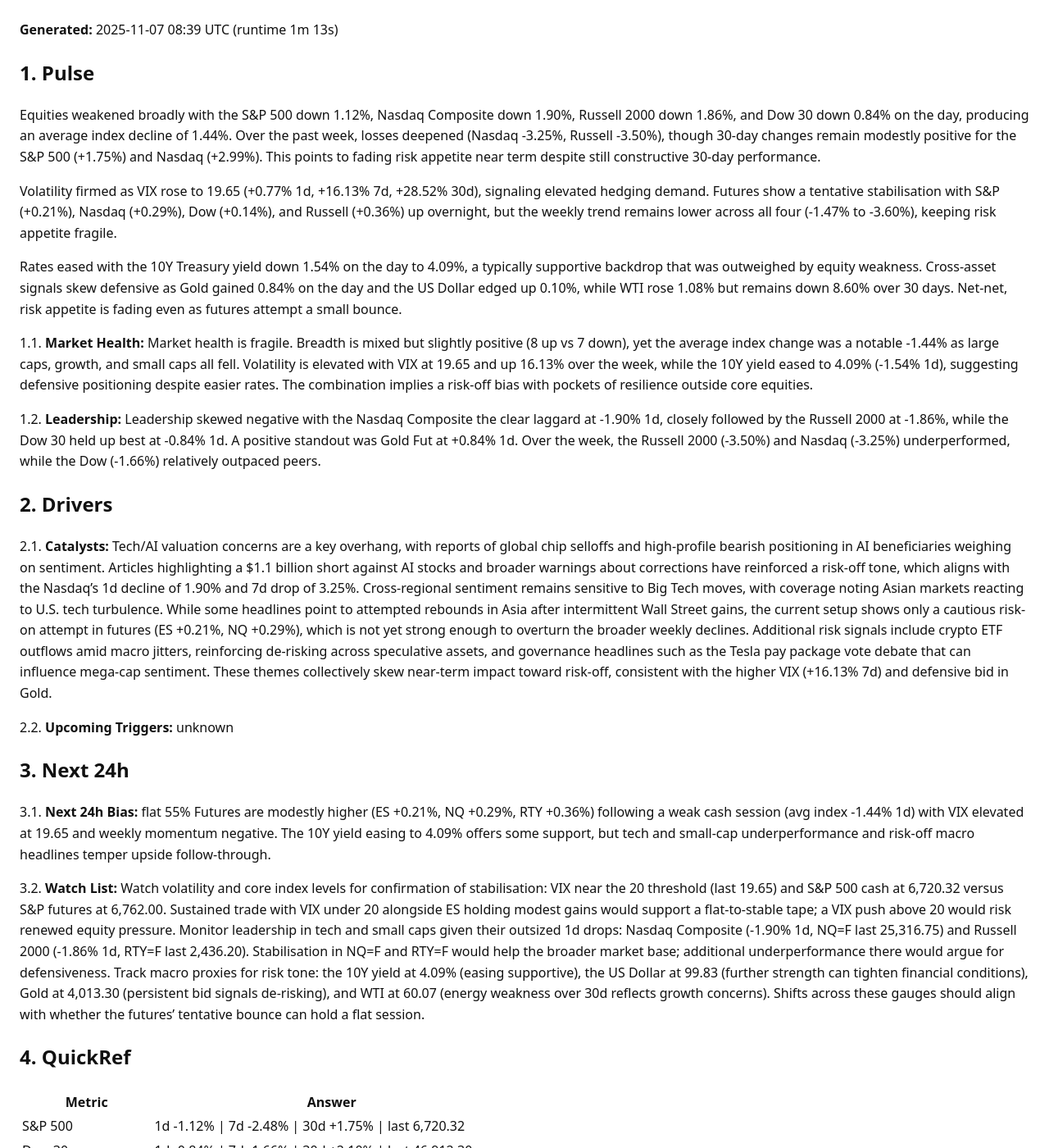
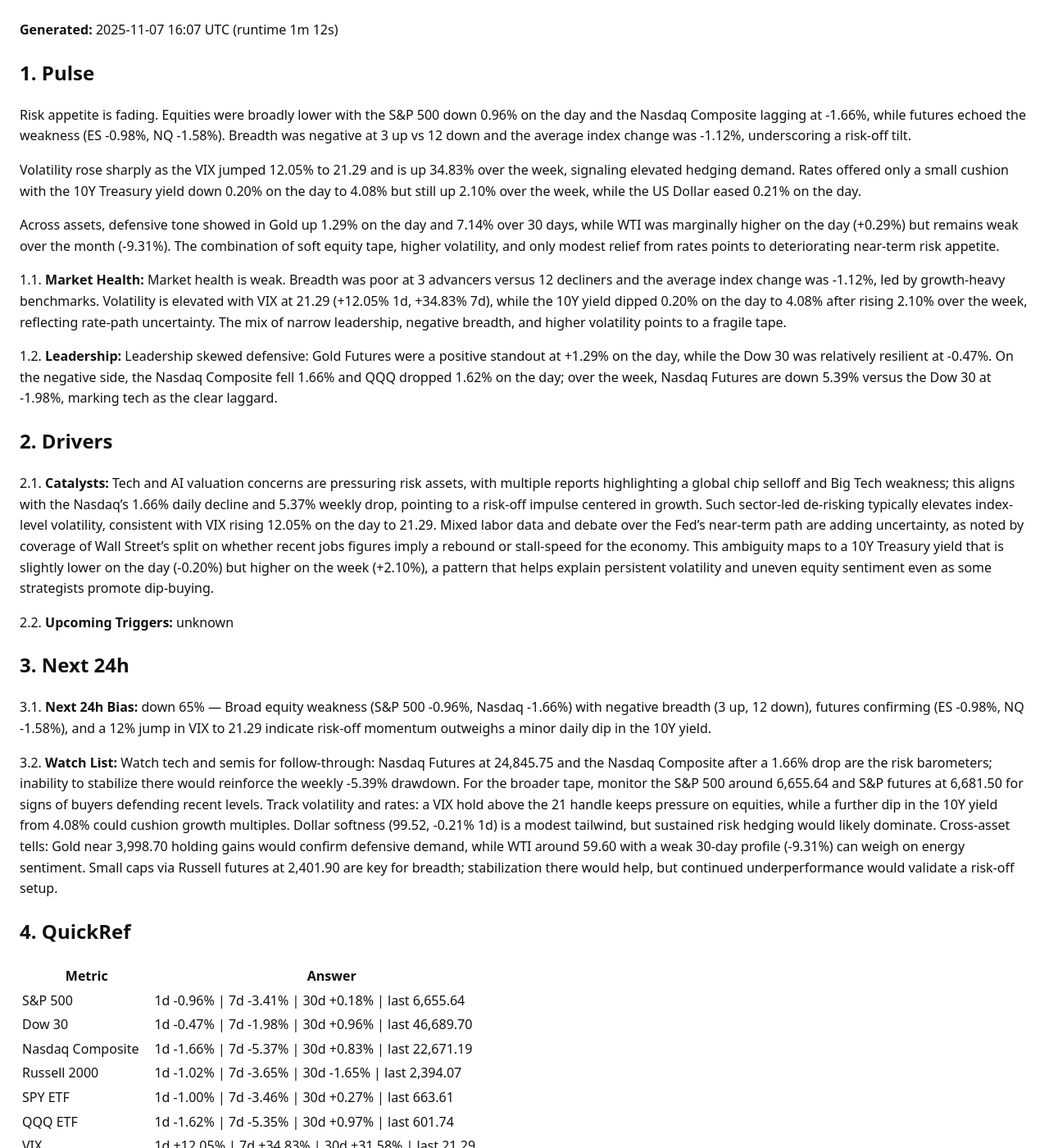
Before and after one commit to ryness/stonks, a Jekyll site: the page built from _reports/GODSEYE.md, in a window 1280 px wide and 1400 px high. Shown: the whole window at 82% size. Built offline with Jekyll 4.4.1, drawn with Linux system fonts in a browser that asks for light colours; some of the changed text lies outside the part shown.

Commit message:
Update report: Godseye

```diff
--- a/_reports/GODSEYE.md
+++ b/_reports/GODSEYE.md
@@ -3,34 +3,34 @@ layout: default
 title: "GodsEye Market Report"
 ticker: "GODSEYE"
 date: 2025-11-07
-generated_at: 2025-11-07T08:39:42.288608+00:00
-runtime_seconds: 73.03
+generated_at: 2025-11-07T16:07:28.939821+00:00
+runtime_seconds: 72.11
 raw_markdown: |
-  **Generated:** <time class="js-local-time" datetime="2025-11-07T08:39:42.288608+00:00">2025-11-07 08:39 UTC</time> (runtime 1m 13s)
+  **Generated:** <time class="js-local-time" datetime="2025-11-07T16:07:28.939821+00:00">2025-11-07 16:07 UTC</time> (runtime 1m 12s)
 
   ## 1. Pulse
 
-  Equities weakened broadly with the S&P 500 down 1.12%, Nasdaq Composite down 1.90%, Russell 2000 down 1.86%, and Dow 30 down 0.84% on the day, producing an average index decline of 1.44%. Over the past week, losses deepened (Nasdaq -3.25%, Russell -3.50%), though 30-day changes remain modestly positive for the S&P 500 (+1.75%) and Nasdaq (+2.99%). This points to fading risk appetite near term despite still constructive 30‑day performance.
+  Risk appetite is fading. Equities were broadly lower with the S&P 500 down 0.96% on the day and the Nasdaq Composite lagging at -1.66%, while futures echoed the weakness (ES -0.98%, NQ -1.58%). Breadth was negative at 3 up vs 12 down and the average index change was -1.12%, underscoring a risk-off tilt.
 
-  Volatility firmed as VIX rose to 19.65 (+0.77% 1d, +16.13% 7d, +28.52% 30d), signaling elevated hedging demand. Futures show a tentative stabilisation with S&P (+0.21%), Nasdaq (+0.29%), Dow (+0.14%), and Russell (+0.36%) up overnight, but the weekly trend remains lower across all four (-1.47% to -3.60%), keeping risk appetite fragile.
+  Volatility rose sharply as the VIX jumped 12.05% to 21.29 and is up 34.83% over the week, signaling elevated hedging demand. Rates offered only a small cushion with the 10Y Treasury yield down 0.20% on the day to 4.08% but still up 2.10% over the week, while the US Dollar eased 0.21% on the day.
 
-  Rates eased with the 10Y Treasury yield down 1.54% on the day to 4.09%, a typically supportive backdrop that was outweighed by equity weakness. Cross‑asset signals skew defensive as Gold gained 0.84% on the day and the US Dollar edged up 0.10%, while WTI rose 1.08% but remains down 8.60% over 30 days. Net‑net, risk appetite is fading even as futures attempt a small bounce.
+  Across assets, defensive tone showed in Gold up 1.29% on the day and 7.14% over 30 days, while WTI was marginally higher on the day (+0.29%) but remains weak over the month (-9.31%). The combination of soft equity tape, higher volatility, and only modest relief from rates points to deteriorating near-term risk appetite.
 
-  1.1. **Market Health:** Market health is fragile. Breadth is mixed but slightly positive (8 up vs 7 down), yet the average index change was a notable -1.44% as large caps, growth, and small caps all fell. Volatility is elevated with VIX at 19.65 and up 16.13% over the week, while the 10Y yield eased to 4.09% (-1.54% 1d), suggesting defensive positioning despite easier rates. The combination implies a risk-off bias with pockets of resilience outside core equities.
+  1.1. **Market Health:** Market health is weak. Breadth was poor at 3 advancers versus 12 decliners and the average index change was -1.12%, led by growth-heavy benchmarks. Volatility is elevated with VIX at 21.29 (+12.05% 1d, +34.83% 7d), while the 10Y yield dipped 0.20% on the day to 4.08% after rising 2.10% over the week, reflecting rate-path uncertainty. The mix of narrow leadership, negative breadth, and higher volatility points to a fragile tape.
 
-  1.2. **Leadership:** Leadership skewed negative with the Nasdaq Composite the clear laggard at -1.90% 1d, closely followed by the Russell 2000 at -1.86%, while the Dow 30 held up best at -0.84% 1d. A positive standout was Gold Fut at +0.84% 1d. Over the week, the Russell 2000 (-3.50%) and Nasdaq (-3.25%) underperformed, while the Dow (-1.66%) relatively outpaced peers.
+  1.2. **Leadership:** Leadership skewed defensive: Gold Futures were a positive standout at +1.29% on the day, while the Dow 30 was relatively resilient at -0.47%. On the negative side, the Nasdaq Composite fell 1.66% and QQQ dropped 1.62% on the day; over the week, Nasdaq Futures are down 5.39% versus the Dow 30 at -1.98%, marking tech as the clear laggard.
 
   ## 2. Drivers
 
-  2.1. **Catalysts:** Tech/AI valuation concerns are a key overhang, with reports of global chip selloffs and high-profile bearish positioning in AI beneficiaries weighing on sentiment. Articles highlighting a $1.1 billion short against AI stocks and broader warnings about corrections have reinforced a risk-off tone, which aligns with the Nasdaq’s 1d decline of 1.90% and 7d drop of 3.25%. Cross‑regional sentiment remains sensitive to Big Tech moves, with coverage noting Asian markets reacting to U.S. tech turbulence. While some headlines point to attempted rebounds in Asia after intermittent Wall Street gains, the current setup shows only a cautious risk-on attempt in futures (ES +0.21%, NQ +0.29%), which is not yet strong enough to overturn the broader weekly declines. Additional risk signals include crypto ETF outflows amid macro jitters, reinforcing de‑risking across speculative assets, and governance headlines such as the Tesla pay package vote debate that can influence mega‑cap sentiment. These themes collectively skew near-term impact toward risk-off, consistent with the higher VIX (+16.13% 7d) and defensive bid in Gold.
+  2.1. **Catalysts:** Tech and AI valuation concerns are pressuring risk assets, with multiple reports highlighting a global chip selloff and Big Tech weakness; this aligns with the Nasdaq’s 1.66% daily decline and 5.37% weekly drop, pointing to a risk-off impulse centered in growth. Such sector-led de-risking typically elevates index-level volatility, consistent with VIX rising 12.05% on the day to 21.29. Mixed labor data and debate over the Fed’s near-term path are adding uncertainty, as noted by coverage of Wall Street’s split on whether recent jobs figures imply a rebound or stall-speed for the economy. This ambiguity maps to a 10Y Treasury yield that is slightly lower on the day (-0.20%) but higher on the week (+2.10%), a pattern that helps explain persistent volatility and uneven equity sentiment even as some strategists promote dip-buying.
 
   2.2. **Upcoming Triggers:** unknown
 
   ## 3. Next 24h
 
-  3.1. **Next 24h Bias:** flat 55% Futures are modestly higher (ES +0.21%, NQ +0.29%, RTY +0.36%) following a weak cash session (avg index -1.44% 1d) with VIX elevated at 19.65 and weekly momentum negative. The 10Y yield easing to 4.09% offers some support, but tech and small-cap underperformance and risk-off macro headlines temper upside follow-through.
+  3.1. **Next 24h Bias:** down 65% — Broad equity weakness (S&P 500 -0.96%, Nasdaq -1.66%) with negative breadth (3 up, 12 down), futures confirming (ES -0.98%, NQ -1.58%), and a 12% jump in VIX to 21.29 indicate risk-off momentum outweighs a minor daily dip in the 10Y yield.
 
-  3.2. **Watch List:** Watch volatility and core index levels for confirmation of stabilisation: VIX near the 20 threshold (last 19.65) and S&P 500 cash at 6,720.32 versus S&P futures at 6,762.00. Sustained trade with VIX under 20 alongside ES holding modest gains would support a flat-to-stable tape; a VIX push above 20 would risk renewed equity pressure. Monitor leadership in tech and small caps given their outsized 1d drops: Nasdaq Composite (-1.90% 1d, NQ=F last 25,316.75) and Russell 2000 (-1.86% 1d, RTY=F last 2,436.20). Stabilisation in NQ=F and RTY=F would help the broader market base; additional underperformance there would argue for defensiveness. Track macro proxies for risk tone: the 10Y yield at 4.09% (easing supportive), the US Dollar at 99.83 (further strength can tighten financial conditions), Gold at 4,013.30 (persistent bid signals de‑risking), and WTI at 60.07 (energy weakness over 30d reflects growth concerns). Shifts across these gauges should align with whether the futures’ tentative bounce can hold a flat session.
+  3.2. **Watch List:** Watch tech and semis for follow-through: Nasdaq Futures at 24,845.75 and the Nasdaq Composite after a 1.66% drop are the risk barometers; inability to stabilize there would reinforce the weekly -5.39% drawdown. For the broader tape, monitor the S&P 500 around 6,655.64 and S&P futures at 6,681.50 for signs of buyers defending recent levels. Track volatility and rates: a VIX hold above the 21 handle keeps pressure on equities, while a further dip in the 10Y yield from 4.08% could cushion growth multiples. Dollar softness (99.52, -0.21% 1d) is a modest tailwind, but sustained risk hedging would likely dominate. Cross-asset tells: Gold near 3,998.70 holding gains would confirm defensive demand, while WTI around 59.60 with a weak 30-day profile (-9.31%) can weigh on energy sentiment. Small caps via Russell futures at 2,401.90 are key for breadth; stabilization there would help, but continued underperformance would validate a risk-off setup.
 
   ## 4. QuickRef
 
@@ -38,21 +38,21 @@ raw_markdown: |
   <table>
   <thead><tr><th>Metric</th><th>Answer</th></tr></thead>
   <tbody>
-  <tr><td>S&amp;P 500</td><td>1d -1.12% | 7d -2.48% | 30d +1.75% | last 6,720.32</td></tr>
-  <tr><td>Dow 30</td><td>1d -0.84% | 7d -1.66% | 30d +2.10% | last 46,912.30</td></tr>
-  <tr><td>Nasdaq Composite</td><td>1d -1.90% | 7d -3.25% | 30d +2.99% | last 23,053.99</td></tr>
-  <tr><td>Russell 2000</td><td>1d -1.86% | 7d -3.50% | 30d +0.32% | last 2,418.82</td></tr>
-  <tr><td>SPY ETF</td><td>1d -1.07% | 7d -2.44% | 30d +1.86% | last 670.31</td></tr>
-  <tr><td>QQQ ETF</td><td>1d -1.86% | 7d -3.36% | 30d +3.06% | last 611.67</td></tr>
-  <tr><td>VIX</td><td>1d +0.77% | 7d +16.13% | 30d +28.52% | last 19.65</td></tr>
-  <tr><td>S&amp;P Fut</td><td>1d +0.21% | 7d -2.32% | 30d +0.98% | last 6,762.00</td></tr>
-  <tr><td>Nasdaq Fut</td><td>1d +0.29% | 7d -3.60% | 30d +2.39% | last 25,316.75</td></tr>
-  <tr><td>Dow Fut</td><td>1d +0.14% | 7d -1.47% | 30d +1.15% | last 47,093.00</td></tr>
-  <tr><td>Russell Fut</td><td>1d +0.36% | 7d -2.33% | 30d -0.58% | last 2,436.20</td></tr>
-  <tr><td>10Y Treasury</td><td>1d -1.54% | 7d +2.76% | 30d -1.89% | last 4.09</td></tr>
-  <tr><td>Gold Fut</td><td>1d +0.84% | 7d +0.74% | 30d +6.30% | last 4,013.30</td></tr>
-  <tr><td>WTI Crude</td><td>1d +1.08% | 7d -0.68% | 30d -8.60% | last 60.07</td></tr>
-  <tr><td>US Dollar</td><td>1d +0.10% | 7d +0.61% | 30d +1.71% | last 99.83</td></tr>
+  <tr><td>S&amp;P 500</td><td>1d -0.96% | 7d -3.41% | 30d +0.18% | last 6,655.64</td></tr>
+  <tr><td>Dow 30</td><td>1d -0.47% | 7d -1.98% | 30d +0.96% | last 46,689.70</td></tr>
+  <tr><td>Nasdaq Composite</td><td>1d -1.66% | 7d -5.37% | 30d +0.83% | last 22,671.19</td></tr>
+  <tr><td>Russell 2000</td><td>1d -1.02% | 7d -3.65% | 30d -1.65% | last 2,394.07</td></tr>
+  <tr><td>SPY ETF</td><td>1d -1.00% | 7d -3.46% | 30d +0.27% | last 663.61</td></tr>
+  <tr><td>QQQ ETF</td><td>1d -1.62% | 7d -5.35% | 30d +0.97% | last 601.74</td></tr>
+  <tr><td>VIX</td><td>1d +12.05% | 7d +34.83% | 30d +31.58% | last 21.29</td></tr>
+  <tr><td>S&amp;P Fut</td><td>1d -0.98% | 7d -3.48% | 30d -0.22% | last 6,681.50</td></tr>
+  <tr><td>Nasdaq Fut</td><td>1d -1.58% | 7d -5.39% | 30d +0.48% | last 24,845.75</td></tr>
+  <tr><td>Dow Fut</td><td>1d -0.45% | 7d -2.05% | 30d +0.56% | last 46,817.00</td></tr>
+  <tr><td>Russell Fut</td><td>1d -1.05% | 7d -3.70% | 30d -1.98% | last 2,401.90</td></tr>
+  <tr><td>10Y Treasury</td><td>1d -0.20% | 7d +2.10% | 30d -1.59% | last 4.08</td></tr>
+  <tr><td>Gold Fut</td><td>1d +1.29% | 7d -0.08% | 30d +7.14% | last 3,998.70</td></tr>
+  <tr><td>WTI Crude</td><td>1d +0.29% | 7d -1.46% | 30d -9.31% | last 59.60</td></tr>
+  <tr><td>US Dollar</td><td>1d -0.21% | 7d +0.30% | 30d +1.39% | last 99.52</td></tr>
   </tbody></table>
   </div>
 
@@ -74,7 +74,7 @@ raw_markdown: |
   Computed 15 benchmark series; building quick facts...
   Market headlines search -&gt; US stock market today
   NewsAPI search: GET https://newsapi.org/v2/everything?q=US+stock+market+today&amp;pageSize=5&amp;language=en&amp;sortBy=publishedAt&amp;apiKey=%2A%2A%2A
-      newsapi: 4 result(s)
+      newsapi: 5 result(s)
   Market headlines search -&gt; S&amp;P 500 futures outlook
   NewsAPI search: GET https://newsapi.org/v2/everything?q=S%26P+500+futures+outlook&amp;pageSize=5&amp;language=en&amp;sortBy=publishedAt&amp;apiKey=%2A%2A%2A
       newsapi: 5 result(s)
@@ -121,31 +121,31 @@ raw_markdown: |
   </details>
 ---
 
-**Generated:** <time class="js-local-time" datetime="2025-11-07T08:39:42.288608+00:00">2025-11-07 08:39 UTC</time> (runtime 1m 13s)
+**Generated:** <time class="js-local-time" datetime="2025-11-07T16:07:28.939821+00:00">2025-11-07 16:07 UTC</time> (runtime 1m 12s)
 
 ## 1. Pulse
 
-Equities weakened broadly with the S&P 500 down 1.12%, Nasdaq Composite down 1.90%, Russell 2000 down 1.86%, and Dow 30 down 0.84% on the day, producing an average index decline of 1.44%. Over the past week, losses deepened (Nasdaq -3.25%, Russell -3.50%), though 30-day changes remain modestly positive for the S&P 500 (+1.75%) and Nasdaq (+2.99%). This points to fading risk appetite near term despite still constructive 30‑day performance.
+Risk appetite is fading. Equities were broadly lower with the S&P 500 down 0.96% on the day and the Nasdaq Composite lagging at -1.66%, while futures echoed the weakness (ES -0.98%, NQ -1.58%). Breadth was negative at 3 up vs 12 down and the average index change was -1.12%, underscoring a risk-off tilt.
 
-Volatility firmed as VIX rose to 19.65 (+0.77% 1d, +16.13% 7d, +28.52% 30d), signaling elevated hedging demand. Futures show a tentative stabilisation with S&P (+0.21%), Nasdaq (+0.29%), Dow (+0.14%), and Russell (+0.36%) up overnight, but the weekly trend remains lower across all four (-1.47% to -3.60%), keeping risk appetite fragile.
+Volatility rose sharply as the VIX jumped 12.05% to 21.29 and is up 34.83% over the week, signaling elevated hedging demand. Rates offered only a small cushion with the 10Y Treasury yield down 0.20% on the day to 4.08% but still up 2.10% over the week, while the US Dollar eased 0.21% on the day.
 
-Rates eased with the 10Y Treasury yield down 1.54% on the day to 4.09%, a typically supportive backdrop that was outweighed by equity weakness. Cross‑asset signals skew defensive as Gold gained 0.84% on the day and the US Dollar edged up 0.10%, while WTI rose 1.08% but remains down 8.60% over 30 days. Net‑net, risk appetite is fading even as futures attempt a small bounce.
+Across assets, defensive tone showed in Gold up 1.29% on the day and 7.14% over 30 days, while WTI was marginally higher on the day (+0.29%) but remains weak over the month (-9.31%). The combination of soft equity tape, higher volatility, and only modest relief from rates points to deteriorating near-term risk appetite.
 
-1.1. **Market Health:** Market health is fragile. Breadth is mixed but slightly positive (8 up vs 7 down), yet the average index change was a notable -1.44% as large caps, growth, and small caps all fell. Volatility is elevated with VIX at 19.65 and up 16.13% over the week, while the 10Y yield eased to 4.09% (-1.54% 1d), suggesting defensive positioning despite easier rates. The combination implies a risk-off bias with pockets of resilience outside core equities.
+1.1. **Market Health:** Market health is weak. Breadth was poor at 3 advancers versus 12 decliners and the average index change was -1.12%, led by growth-heavy benchmarks. Volatility is elevated with VIX at 21.29 (+12.05% 1d, +34.83% 7d), while the 10Y yield dipped 0.20% on the day to 4.08% after rising 2.10% over the week, reflecting rate-path uncertainty. The mix of narrow leadership, negative breadth, and higher volatility points to a fragile tape.
 
-1.2. **Leadership:** Leadership skewed negative with the Nasdaq Composite the clear laggard at -1.90% 1d, closely followed by the Russell 2000 at -1.86%, while the Dow 30 held up best at -0.84% 1d. A positive standout was Gold Fut at +0.84% 1d. Over the week, the Russell 2000 (-3.50%) and Nasdaq (-3.25%) underperformed, while the Dow (-1.66%) relatively outpaced peers.
+1.2. **Leadership:** Leadership skewed defensive: Gold Futures were a positive standout at +1.29% on the day, while the Dow 30 was relatively resilient at -0.47%. On the negative side, the Nasdaq Composite fell 1.66% and QQQ dropped 1.62% on the day; over the week, Nasdaq Futures are down 5.39% versus the Dow 30 at -1.98%, marking tech as the clear laggard.
 
 ## 2. Drivers
 
-2.1. **Catalysts:** Tech/AI valuation concerns are a key overhang, with reports of global chip selloffs and high-profile bearish positioning in AI beneficiaries weighing on sentiment. Articles highlighting a $1.1 billion short against AI stocks and broader warnings about corrections have reinforced a risk-off tone, which aligns with the Nasdaq’s 1d decline of 1.90% and 7d drop of 3.25%. Cross‑regional sentiment remains sensitive to Big Tech moves, with coverage noting Asian markets reacting to U.S. tech turbulence. While some headlines point to attempted rebounds in Asia after intermittent Wall Street gains, the current setup shows only a cautious risk-on attempt in futures (ES +0.21%, NQ +0.29%), which is not yet strong enough to overturn the broader weekly declines. Additional risk signals include crypto ETF outflows amid macro jitters, reinforcing de‑risking across speculative assets, and governance headlines such as the Tesla pay package vote debate that can influence mega‑cap sentiment. These themes collectively skew near-term impact toward risk-off, consistent with the higher VIX (+16.13% 7d) and defensive bid in Gold.
+2.1. **Catalysts:** Tech and AI valuation concerns are pressuring risk assets, with multiple reports highlighting a global chip selloff and Big Tech weakness; this aligns with the Nasdaq’s 1.66% daily decline and 5.37% weekly drop, pointing to a risk-off impulse centered in growth. Such sector-led de-risking typically elevates index-level volatility, consistent with VIX rising 12.05% on the day to 21.29. Mixed labor data and debate over the Fed’s near-term path are adding uncertainty, as noted by coverage of Wall Street’s split on whether recent jobs figures imply a rebound or stall-speed for the economy. This ambiguity maps to a 10Y Treasury yield that is slightly lower on the day (-0.20%) but higher on the week (+2.10%), a pattern that helps explain persistent volatility and uneven equity sentiment even as some strategists promote dip-buying.
 
 2.2. **Upcoming Triggers:** unknown
 
 ## 3. Next 24h
 
-3.1. **Next 24h Bias:** flat 55% Futures are modestly higher (ES +0.21%, NQ +0.29%, RTY +0.36%) following a weak cash session (avg index -1.44% 1d) with VIX elevated at 19.65 and weekly momentum negative. The 10Y yield easing to 4.09% offers some support, but tech and small-cap underperformance and risk-off macro headlines temper upside follow-through.
+3.1. **Next 24h Bias:** down 65% — Broad equity weakness (S&P 500 -0.96%, Nasdaq -1.66%) with negative breadth (3 up, 12 down), futures confirming (ES -0.98%, NQ -1.58%), and a 12% jump in VIX to 21.29 indicate risk-off momentum outweighs a minor daily dip in the 10Y yield.
 
-3.2. **Watch List:** Watch volatility and core index levels for confirmation of stabilisation: VIX near the 20 threshold (last 19.65) and S&P 500 cash at 6,720.32 versus S&P futures at 6,762.00. Sustained trade with VIX under 20 alongside ES holding modest gains would support a flat-to-stable tape; a VIX push above 20 would risk renewed equity pressure. Monitor leadership in tech and small caps given their outsized 1d drops: Nasdaq Composite (-1.90% 1d, NQ=F last 25,316.75) and Russell 2000 (-1.86% 1d, RTY=F last 2,436.20). Stabilisation in NQ=F and RTY=F would help the broader market base; additional underperformance there would argue for defensiveness. Track macro proxies for risk tone: the 10Y yield at 4.09% (easing supportive), the US Dollar at 99.83 (further strength can tighten financial conditions), Gold at 4,013.30 (persistent bid signals de‑risking), and WTI at 60.07 (energy weakness over 30d reflects growth concerns). Shifts across these gauges should align with whether the futures’ tentative bounce can hold a flat session.
+3.2. **Watch List:** Watch tech and semis for follow-through: Nasdaq Futures at 24,845.75 and the Nasdaq Composite after a 1.66% drop are the risk barometers; inability to stabilize there would reinforce the weekly -5.39% drawdown. For the broader tape, monitor the S&P 500 around 6,655.64 and S&P futures at 6,681.50 for signs of buyers defending recent levels. Track volatility and rates: a VIX hold above the 21 handle keeps pressure on equities, while a further dip in the 10Y yield from 4.08% could cushion growth multiples. Dollar softness (99.52, -0.21% 1d) is a modest tailwind, but sustained risk hedging would likely dominate. Cross-asset tells: Gold near 3,998.70 holding gains would confirm defensive demand, while WTI around 59.60 with a weak 30-day profile (-9.31%) can weigh on energy sentiment. Small caps via Russell futures at 2,401.90 are key for breadth; stabilization there would help, but continued underperformance would validate a risk-off setup.
 
 ## 4. QuickRef
 
@@ -153,21 +153,21 @@ Rates eased with the 10Y Treasury yield down 1.54% on the day to 4.09%, a typica
 <table>
 <thead><tr><th>Metric</th><th>Answer</th></tr></thead>
 <tbody>
-<tr><td>S&amp;P 500</td><td>1d -1.12% | 7d -2.48% | 30d +1.75% | last 6,720.32</td></tr>
-<tr><td>Dow 30</td><td>1d -0.84% | 7d -1.66% | 30d +2.10% | last 46,912.30</td></tr>
-<tr><td>Nasdaq Composite</td><td>1d -1.90% | 7d -3.25% | 30d +2.99% | last 23,053.99</td></tr>
-<tr><td>Russell 2000</td><td>1d -1.86% | 7d -3.50% | 30d +0.32% | last 2,418.82</td></tr>
-<tr><td>SPY ETF</td><td>1d -1.07% | 7d -2.44% | 30d +1.86% | last 670.31</td></tr>
-<tr><td>QQQ ETF</td><td>1d -1.86% | 7d -3.36% | 30d +3.06% | last 611.67</td></tr>
-<tr><td>VIX</td><td>1d +0.77% | 7d +16.13% | 30d +28.52% | last 19.65</td></tr>
-<tr><td>S&amp;P Fut</td><td>1d +0.21% | 7d -2.32% | 30d +0.98% | last 6,762.00</td></tr>
-<tr><td>Nasdaq Fut</td><td>1d +0.29% | 7d -3.60% | 30d +2.39% | last 25,316.75</td></tr>
-<tr><td>Dow Fut</td><td>1d +0.14% | 7d -1.47% | 30d +1.15% | last 47,093.00</td></tr>
-<tr><td>Russell Fut</td><td>1d +0.36% | 7d -2.33% | 30d -0.58% | last 2,436.20</td></tr>
-<tr><td>10Y Treasury</td><td>1d -1.54% | 7d +2.76% | 30d -1.89% | last 4.09</td></tr>
-<tr><td>Gold Fut</td><td>1d +0.84% | 7d +0.74% | 30d +6.30% | last 4,013.30</td></tr>
-<tr><td>WTI Crude</td><td>1d +1.08% | 7d -0.68% | 30d -8.60% | last 60.07</td></tr>
-<tr><td>US Dollar</td><td>1d +0.10% | 7d +0.61% | 30d +1.71% | last 99.83</td></tr>
+<tr><td>S&amp;P 500</td><td>1d -0.96% | 7d -3.41% | 30d +0.18% | last 6,655.64</td></tr>
+<tr><td>Dow 30</td><td>1d -0.47% | 7d -1.98% | 30d +0.96% | last 46,689.70</td></tr>
+<tr><td>Nasdaq Composite</td><td>1d -1.66% | 7d -5.37% | 30d +0.83% | last 22,671.19</td></tr>
+<tr><td>Russell 2000</td><td>1d -1.02% | 7d -3.65% | 30d -1.65% | last 2,394.07</td></tr>
+<tr><td>SPY ETF</td><td>1d -1.00% | 7d -3.46% | 30d +0.27% | last 663.61</td></tr>
+<tr><td>QQQ ETF</td><td>1d -1.62% | 7d -5.35% | 30d +0.97% | last 601.74</td></tr>
+<tr><td>VIX</td><td>1d +12.05% | 7d +34.83% | 30d +31.58% | last 21.29</td></tr>
+<tr><td>S&amp;P Fut</td><td>1d -0.98% | 7d -3.48% | 30d -0.22% | last 6,681.50</td></tr>
+<tr><td>Nasdaq Fut</td><td>1d -1.58% | 7d -5.39% | 30d +0.48% | last 24,845.75</td></tr>
+<tr><td>Dow Fut</td><td>1d -0.45% | 7d -2.05% | 30d +0.56% | last 46,817.00</td></tr>
+<tr><td>Russell Fut</td><td>1d -1.05% | 7d -3.70% | 30d -1.98% | last 2,401.90</td></tr>
+<tr><td>10Y Treasury</td><td>1d -0.20% | 7d +2.10% | 30d -1.59% | last 4.08</td></tr>
+<tr><td>Gold Fut</td><td>1d +1.29% | 7d -0.08% | 30d +7.14% | last 3,998.70</td></tr>
+<tr><td>WTI Crude</td><td>1d +0.29% | 7d -1.46% | 30d -9.31% | last 59.60</td></tr>
+<tr><td>US Dollar</td><td>1d -0.21% | 7d +0.30% | 30d +1.39% | last 99.52</td></tr>
 </tbody></table>
 </div>
 
@@ -189,7 +189,7 @@ Collecting benchmark performance for GodsEye...
 Computed 15 benchmark series; building quick facts...
 Market headlines search -&gt; US stock market today
 NewsAPI search: GET https://newsapi.org/v2/everything?q=US+stock+market+today&amp;pageSize=5&amp;language=en&amp;sortBy=publishedAt&amp;apiKey=%2A%2A%2A
-    newsapi: 4 result(s)
+    newsapi: 5 result(s)
 Market headlines search -&gt; S&amp;P 500 futures outlook
 NewsAPI search: GET https://newsapi.org/v2/everything?q=S%26P+500+futures+outlook&amp;pageSize=5&amp;language=en&amp;sortBy=publishedAt&amp;apiKey=%2A%2A%2A
     newsapi: 5 result(s)
```
Also changed, not shown: .gostonks-state.json, 1 other file.
